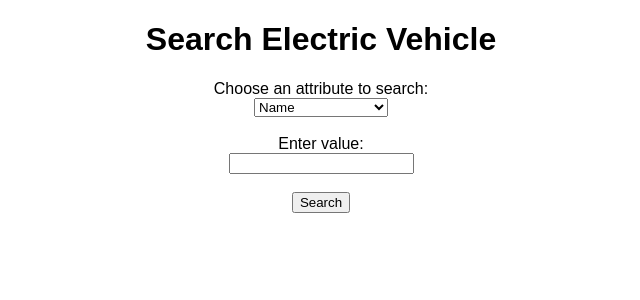
After one commit to xixi379/EVmanagementSyetem, a FastAPI app: page /search_ev in a window 1280 px wide. The commit adds this page. Shown: the top 300 px of the page, without its empty margins (319-959 px from the left). Run offline with FastAPI, Linux system fonts and the light colour scheme.

Commit message:
group task 1

```diff
--- a/main.py
+++ b/main.py
@@ -71,7 +71,7 @@ async def root(request: Request):
 
     user_token = validateFirebaseIdToken(id_token)
     if not user_token:
-        return templates.TemplateResponse("main.html", {"request": request,'user_token':None,'error_message':None,'user_info':None})
+        return templates.TemplateResponse("main.html", {"request": request,'user_token':None,'user_email': None,'error_message':"Please log in!",'user_info':None})
 
 
     user = getUser(user_token)
--- /dev/null
+++ b/templates/search_ev.html
@@ -0,0 +1,29 @@
+<!DOCTYPE html>
+<html lang="en">
+<head>
+    <meta charset="UTF-8">
+    <meta name="viewport" content="width=device-width, initial-scale=1.0">
+    <title>Search EV</title>
+    <link rel="stylesheet" href="{{ url_for('static', path='/styles.css') }}">
+</head>
+<body>
+    <h1>Search Electric Vehicle</h1>
+    <form action="/query_ev" method="post">
+        <label for="attribute">Choose an attribute to search:</label><br>
+        <select name="attribute" id="attribute">
+            <option value="name">Name</option>
+            <option value="manufacturer">Manufacturer</option>
+            <option value="year">Year</option>
+            <option value="battery_size">Battery Size (Kwh)</option>
+            <option value="wltp_range">WLTP Range (Km)</option>
+            <option value="cost">Cost</option>
+            <option value="power">Power (Kw)</option>
+        </select><br><br>
+
+        <label for="query_value">Enter value:</label><br>
+        <input type="text" id="query_value" name="query_value" required><br><br>
+
+        <input type="submit" value="Search">
+    </form>
+</body>
+</html>
```
Also changed, not shown: templates/ev_results.html (added, +25 -0 lines), templates/main.html (+32 -5 lines).
